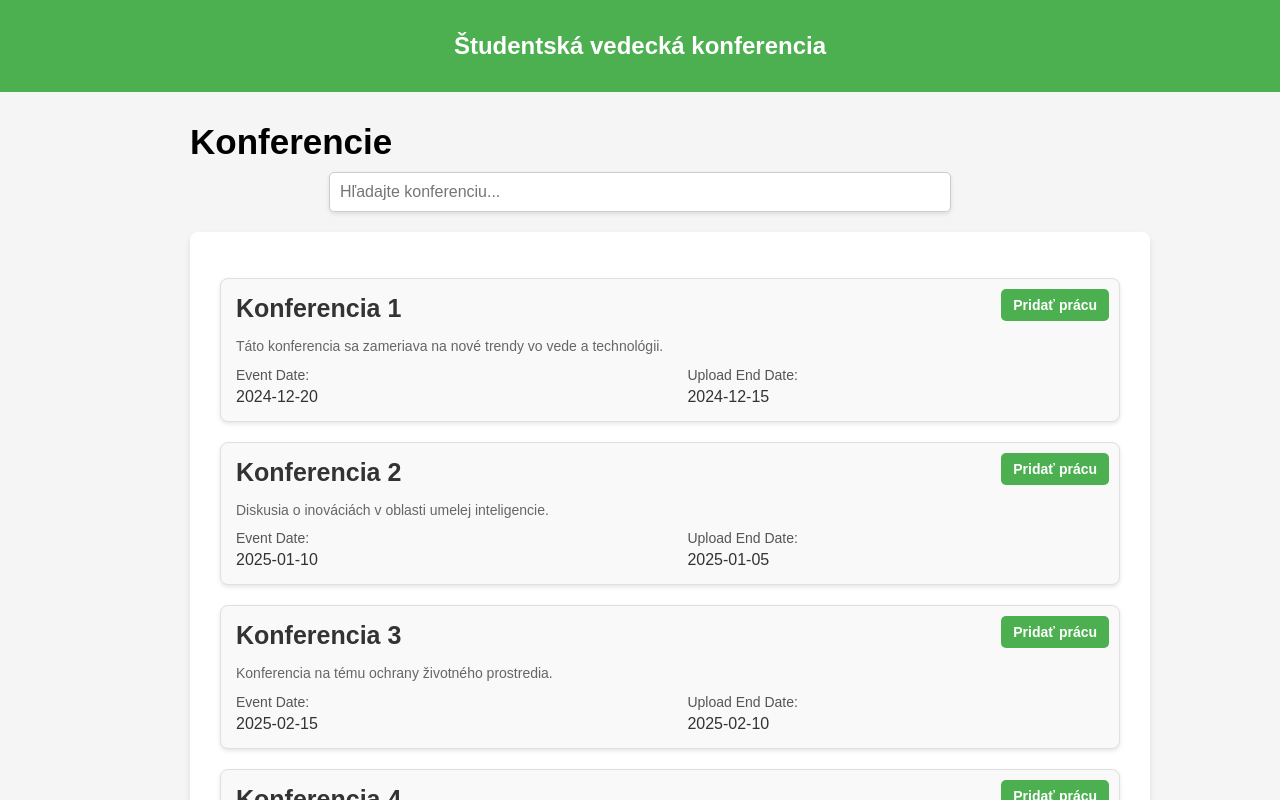
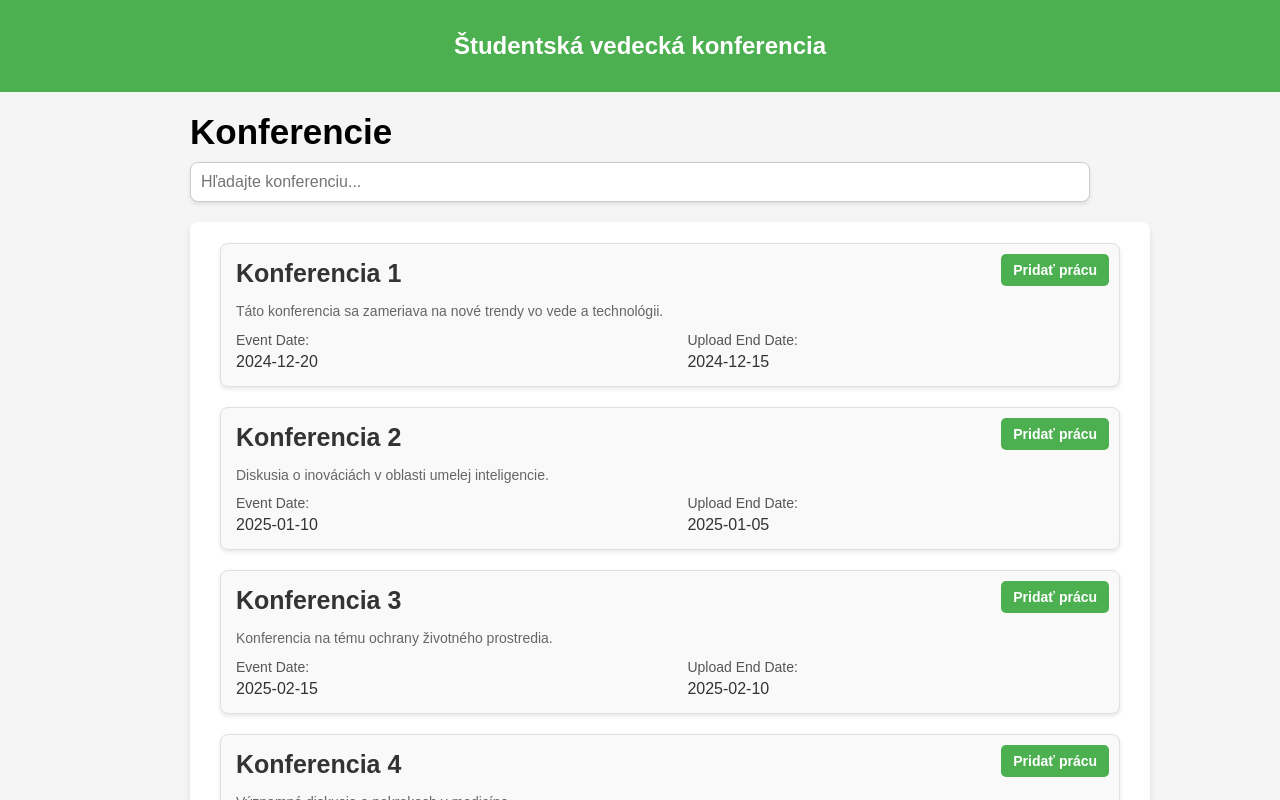
Before and after one commit to martinHype/sw_team5, a React (Create React App) app in the folder frontend/: page /home in a window 1280 px wide. Shown: the top 800 px of the page. Built offline with nearby package versions, Linux system fonts and the light colour scheme; sample sign-in values are in the browser's storage.

Commit message:
complete UI of the MainScreen for student

```diff
--- a/frontend/src/screens/MainScreen/MainScreen.js
+++ b/frontend/src/screens/MainScreen/MainScreen.js
@@ -53,7 +53,7 @@ const MainScreen = () => {
             {/* Title */}
             <h2 style={styles.sectionTitle}>Konferencie</h2>
             {/* Search Bar */}
-            <div style={styles.searchBarContainer}>
+            {/* Search Bar */}
             <input
                 type="text"
                 placeholder="Hľadajte konferenciu..."
@@ -61,7 +61,6 @@ const MainScreen = () => {
                 onChange={(e) => setSearchTerm(e.target.value)}
                 style={styles.searchBar}
             />
-            </div>
             {/* Main Content */}
             <main style={styles.main}>
                 <ul style={styles.list}>
--- a/frontend/src/screens/MainScreen/styles.js
+++ b/frontend/src/screens/MainScreen/styles.js
@@ -9,11 +9,13 @@ export const styles = {
         margin: 0, // No extra margins
     },
     contentWrapper: {
-        maxWidth: '900px', // Wider max width for large screens
-        width: '100%', // Take up all available space within container
-        margin: '0 auto', // Center the content horizontally
-        padding: '0 20px', // Horizontal padding for breathing room
-        marginTop:'30px'
+        display:'flex',
+        flexDirection: 'column',
+        maxWidth: '900px', // Set the same max width for alignment
+        width: '100%',      // Allow full expansion
+        margin: '0 auto',   // Center the content horizontally
+        padding: '0 20px',  // Consistent padding on both sides
+
     },
     header: {
         backgroundColor: '#4CAF50',
@@ -26,27 +28,18 @@ export const styles = {
         fontWeight: 'semibold',
     },
     main: {
-        flex: 1,
-        width: '100%', // Expand fully within contentWrapper
+        flex:1,
+        width: '100%',      // Stretch within the contentWrapper
         backgroundColor: '#fff',
-        padding: '30px', // Internal spacing
+        padding: '5px 30px',
         borderRadius: '8px',
         boxShadow: '0 4px 6px rgba(0, 0, 0, 0.1)',
-        marginTop:'10px'
-    },
-    sectionTitleContainer: {
-        display: 'flex',
-        justifyContent: 'flex-start', // Aligns content to the left
-        alignItems: 'center', // Vertically centers content
-        paddingLeft: '20px', // Adjust padding to match main content
-        maxWidth: '1200px',
-        margin: '0px auto', // Centers container horizontally
-
     },
     sectionTitle: {
         fontSize: '35px',
         fontWeight: 'bold',
         margin: 0, // Reset default margins for precision
+        marginTop:'20px'
     },
     list: {
         listStyleType: 'none',
@@ -128,21 +121,17 @@ export const styles = {
         fontSize: '14px',
         fontWeight: '400',
     },
-    searchBarContainer: {
-        display: 'flex',
-        justifyContent: 'center',
-        margin: '10px 0 20px', // Top and bottom spacing
+    searchBar: {
+        flex:1,
+        width: '100%',      // Stretch to fill the contentWrapper
+        padding: '10px',
+        margin: '10px 0 20px', // Add spacing between title and main part
+        borderRadius: '8px',
+        border: '1px solid #ccc',
+        fontSize: '16px',
+        boxShadow: '0 2px 4px rgba(0, 0, 0, 0.1)',
+        boxSizing: 'border-box', // Prevent padding from affecting width
     },
 
-    searchBar: {
-        width: '100%',
-        maxWidth: '600px', // Limits the width of the search bar
-        padding: '10px',
-        borderRadius: '5px',
-        border: '1px solid #ccc',
-        fontSize: '16px',
-        outline: 'none',
-        boxShadow: '0 2px 4px rgba(0, 0, 0, 0.1)',
-    },
 
 };
```
Lines whose indentation alone changed are shown as unchanged.
